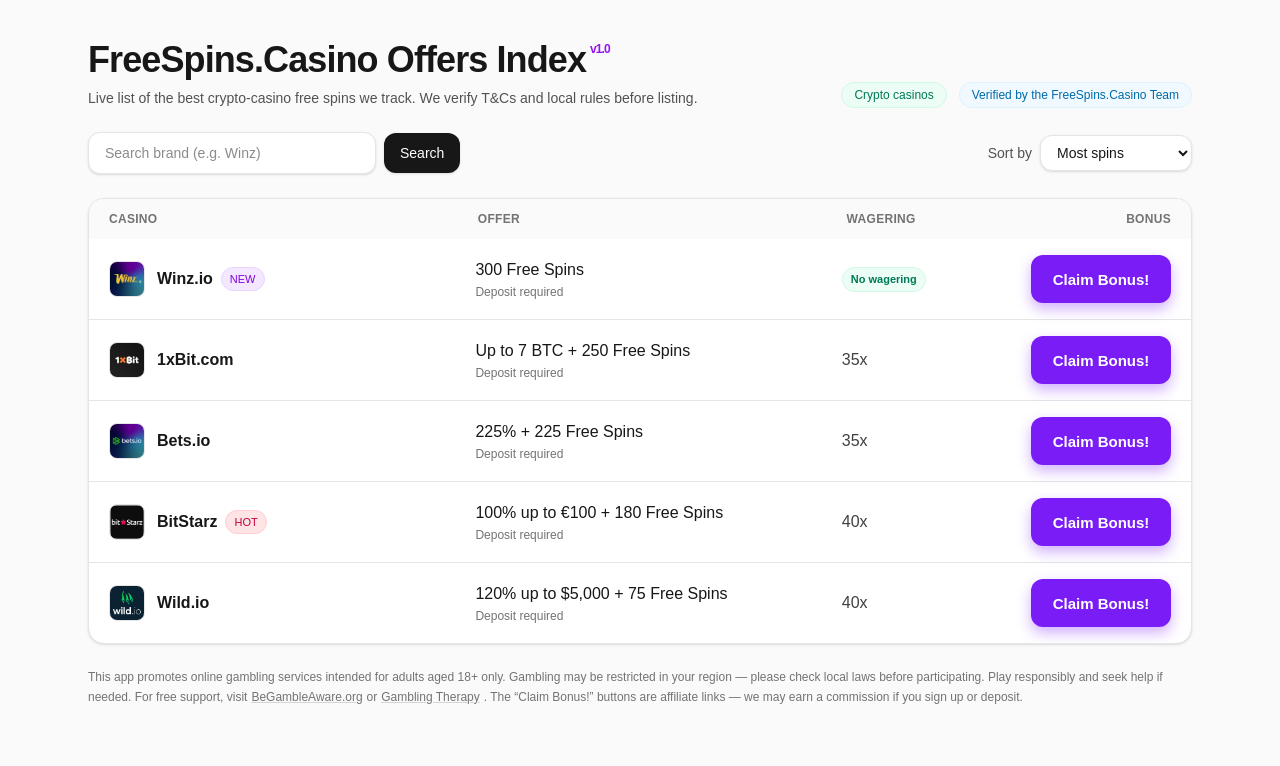
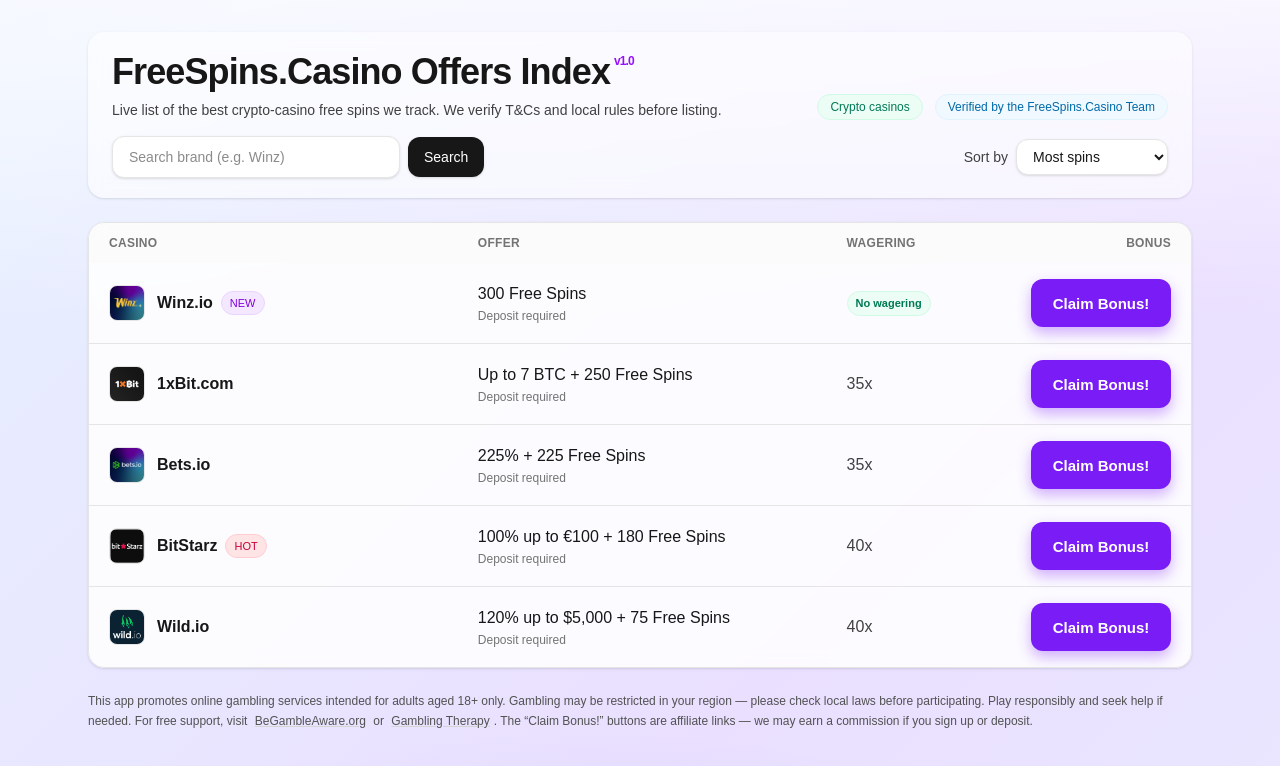
Before and after one commit to ell-h/freespins, a Next.js app: page / in a window 1280 px wide. Shown: the top 766 px of the page. Built offline with nearby package versions, Linux system fonts and the light colour scheme.

Commit message:
Add casino tag filters and animated gradient background

```diff
--- a/src/app/page.tsx
+++ b/src/app/page.tsx
@@ -4,26 +4,56 @@
 import { useMemo, useState, useEffect } from "react";
 
 /* ---------------------------------- TYPES ---------------------------------- */
-
 type SortKey = "spins" | "wager" | "az";
+type Tag = "crypto" | "verified";
 
 interface TelegramWebApp {
   ready: () => void;
   expand: () => void;
   setHeaderColor: (colorKey: string) => void;
-  openLink?: (url: string) => void;
+}
+declare global {
+  interface Window { Telegram?: { WebApp?: TelegramWebApp }; }
 }
 
-declare global {
-  interface Window {
-    Telegram?: {
-      WebApp?: TelegramWebApp;
+/* ---------------------------------- TAGS UI HELPERS ---------------------------------- */
+const TAG_LABEL: Record<Tag, string> = {
+  crypto: "Crypto casinos",
+  verified: "Verified by the FreeSpins.Casino Team",
 };
-  }
+
+function TagChip({
+  tag,
+  active,
+  onClick,
+}: {
+  tag: Tag;
+  active: boolean;
+  onClick: (t: Tag) => void;
+}) {
+  const base =
+    "inline-flex items-center rounded-full border text-xs font-medium px-3 py-1 transition";
+  const activeCls =
+    tag === "crypto"
+      ? "bg-emerald-500 text-white border-emerald-500 shadow-sm"
+      : "bg-sky-500 text-white border-sky-500 shadow-sm";
+  const idleCls =
+    tag === "crypto"
+      ? "bg-emerald-50 text-emerald-700 border-emerald-100 hover:bg-emerald-100"
+      : "bg-sky-50 text-sky-700 border-sky-100 hover:bg-sky-100";
+  return (
+    <button
+      type="button"
+      aria-pressed={active}
+      onClick={() => onClick(tag)}
+      className={`${base} ${active ? activeCls : idleCls}`}
+    >
+      {TAG_LABEL[tag]}
+    </button>
+  );
 }
 
 /* ---------------------------------- DATA ---------------------------------- */
-
 type CasinoOffer = {
   id: string;
   brand: string;
@@ -34,6 +64,7 @@
   logo: string;
   pill?: "NEW" | "HOT";
   note?: string;
+  tags: Tag[]; // NEW
 };
 
 const OFFERS: CasinoOffer[] = [
@@ -47,6 +78,7 @@
     pill: "NEW",
     spins: 300,
     note: "Deposit required",
+    tags: ["crypto", "verified"],
   },
   {
     id: "bitstarz",
@@ -58,6 +90,7 @@
     pill: "HOT",
     spins: 180,
     note: "Deposit required",
+    tags: ["crypto", "verified"],
   },
   {
     id: "wildio",
@@ -68,6 +101,7 @@
     logo: "/logos/wildio.png",
     spins: 75,
     note: "Deposit required",
+    tags: ["crypto", "verified"],
   },
   {
     id: "betsio",
@@ -78,6 +112,7 @@
     logo: "/logos/betsio.png",
     spins: 225,
     note: "Deposit required",
+    tags: ["crypto", "verified"],
   },
   {
     id: "1xbit",
@@ -88,11 +123,11 @@
     logo: "/logos/1xbit.jpg",
     spins: 250,
     note: "Deposit required",
+    tags: ["crypto"], // not verified
   },
 ];
 
 /* --------------------------------- HELPERS -------------------------------- */
-
 function pillClasses(pill?: CasinoOffer["pill"]) {
   if (pill === "NEW")
     return "text-[11px] px-2 py-[3px] rounded-full bg-purple-100 text-purple-700 border border-purple-200";
@@ -100,7 +135,6 @@
     return "text-[11px] px-2 py-[3px] rounded-full bg-rose-100 text-rose-700 border border-rose-200";
   return "";
 }
-
 function wageringToNumber(w: string) {
   if (!w) return Number.POSITIVE_INFINITY;
   if (w.toLowerCase().includes("no")) return 0;
@@ -109,75 +143,93 @@
 }
 
 /* -------------------------------- COMPONENT -------------------------------- */
-
 export default function Home() {
   useEffect(() => {
     const tg = window.Telegram?.WebApp;
-    if (!tg) return; // safe if opened in a normal browser
-    tg.ready();
-    tg.expand();
-    tg.setHeaderColor("secondary_bg_color");
-
-    // Match Telegram theme background to avoid “framed” look
-    document.body.style.backgroundColor = "var(--tg-theme-bg-color)";
+    tg?.ready();
+    tg?.expand();
+    tg?.setHeaderColor("secondary_bg_color");
   }, []);
 
   const [query, setQuery] = useState("");
   const [sortBy, setSortBy] = useState<SortKey>("spins");
+  const [activeTags, setActiveTags] = useState<Set<Tag>>(new Set()); // NEW
+
+  const toggleTag = (t: Tag) =>
+    setActiveTags((prev) => {
+      const n = new Set(prev);
+      n.has(t) ? n.delete(t) : n.add(t);
+      return n;
+    });
 
   const filtered = useMemo(() => {
     const q = query.trim().toLowerCase();
-    let rows = OFFERS.filter((o) =>
-      q ? o.brand.toLowerCase().includes(q) : true
-    );
-    if (sortBy === "spins") {
-      rows = [...rows].sort((a, b) => b.spins - a.spins);
-    } else if (sortBy === "wager") {
-      rows = [...rows].sort(
-        (a, b) => wageringToNumber(a.wagering) - wageringToNumber(b.wagering)
-      );
-    } else {
-      rows = [...rows].sort((a, b) => a.brand.localeCompare(b.brand));
+    let rows = OFFERS.filter((o) => (q ? o.brand.toLowerCase().includes(q) : true));
+
+    // Tag filter: if any tags are active, include offers that have ALL of them
+    if (activeTags.size > 0) {
+      rows = rows.filter((o) => [...activeTags].every((t) => o.tags.includes(t)));
     }
+
+    // Sort
+    if (sortBy === "spins") rows = [...rows].sort((a, b) => b.spins - a.spins);
+    else if (sortBy === "wager")
+      rows = [...rows].sort((a, b) => wageringToNumber(a.wagering) - wageringToNumber(b.wagering));
+    else rows = [...rows].sort((a, b) => a.brand.localeCompare(b.brand));
+
     return rows;
-  }, [query, sortBy]);
-
-  const openBonus = (url: string) => {
-    const tg = window.Telegram?.WebApp;
-    if (tg?.openLink) tg.openLink(url);
-    else window.open(url, "_blank", "noopener,noreferrer");
-  };
+  }, [query, sortBy, activeTags]);
 
   return (
-    <div className="min-h-screen bg-neutral-50 text-neutral-900">
-      {/* Header */}
-      <header className="mx-auto w-full max-w-6xl px-4 sm:px-6 pt-10">
+    <div className="min-h-screen text-neutral-900 relative">
+      {/* moving light purple/blue bg + top fade (from previous version) */}
+      <style jsx global>{`
+        html, body { height: 100%; }
+        body { background: none; }
+        body::before {
+          content: ""; position: fixed; inset: 0; z-index: -2;
+          background:
+            radial-gradient(900px 500px at 15% 10%, rgba(138,58,255,.20), transparent 60%),
+            radial-gradient(800px 420px at 85% 15%, rgba(99,102,241,.18), transparent 60%),
+            radial-gradient(1000px 520px at 40% 90%, rgba(59,130,246,.14), transparent 60%),
+            linear-gradient(-45deg, #f1eaff, #e7f0ff, #eadfff, #e6f2ff, #f1eaff);
+          background-size: 200% 200%, 200% 200%, 200% 200%, 300% 300%;
+          animation: float1 22s ease-in-out infinite, float2 28s ease-in-out infinite, float3 26s ease-in-out infinite, sweep 32s linear infinite;
+        }
+        body::after {
+          content: ""; position: fixed; inset: 0 0 60% 0; z-index: -1;
+          background: linear-gradient(to bottom, rgba(255,255,255,.70), rgba(255,255,255,0));
+          pointer-events: none;
+        }
+        @keyframes float1 { 0%{background-position:0% 0%,0% 0%,0% 0%,0% 50%} 50%{background-position:70% 50%,10% 40%,30% 60%,100% 50%} 100%{background-position:0% 0%,0% 0%,0% 0%,0% 50%} }
+        @keyframes float2 { 0%{background-position:0% 0%,0% 0%,0% 0%,0% 50%} 50%{background-position:20% 30%,80% 20%,60% 70%,100% 50%} 100%{background-position:0% 0%,0% 0%,0% 0%,0% 50%} }
+        @keyframes float3 { 0%{background-position:0% 0%,0% 0%,0% 0%,0% 50%} 50%{background-position:40% 80%,10% 60%,80% 40%,100% 50%} 100%{background-position:0% 0%,0% 0%,0% 0%,0% 50%} }
+        @keyframes sweep  { 0%{background-position:0% 50%} 50%{background-position:100% 50%} 100%{background-position:0% 50%} }
+      `}</style>
+
+      {/* Header (glass) */}
+      <header className="mx-auto w-full max-w-6xl px-4 sm:px-6 pt-8">
+        <div className="rounded-2xl bg-white/55 backdrop-blur-sm shadow-sm px-4 sm:px-6 py-5">
           <div className="flex flex-col gap-2 sm:flex-row sm:items-end sm:justify-between">
             <div>
               <h1 className="text-3xl sm:text-4xl font-extrabold tracking-tight text-neutral-900">
                 FreeSpins.Casino Offers Index
-              <sup className="align-super text-xs font-semibold text-purple-600 ml-1">
-                v1.0
-              </sup>
+                <sup className="align-super text-xs font-semibold text-purple-600 ml-1">v1.0</sup>
               </h1>
-            <p className="mt-2 text-sm text-neutral-600">
-              Live list of the best crypto-casino free spins we track. We verify
-              T&Cs and local rules before listing.
+              <p className="mt-2 text-sm text-neutral-700">
+                Live list of the best crypto-casino free spins we track. We verify T&Cs and local rules before listing.
               </p>
             </div>
 
+            {/* CLICKABLE TAG CHIPS */}
             <div className="flex items-center gap-3">
-            <span className="inline-flex items-center rounded-full bg-emerald-50 text-emerald-700 text-xs font-medium px-3 py-1 border border-emerald-100">
-              Crypto casinos
-            </span>
-            <span className="inline-flex items-center rounded-full bg-sky-50 text-sky-700 text-xs font-medium px-3 py-1 border border-sky-100">
-              Verified by the FreeSpins.Casino Team
-            </span>
+              <TagChip tag="crypto" active={activeTags.has("crypto")} onClick={toggleTag} />
+              <TagChip tag="verified" active={activeTags.has("verified")} onClick={toggleTag} />
             </div>
           </div>
 
           {/* Search + Sort */}
-        <div className="mt-6 flex flex-col gap-3 sm:flex-row sm:items-center sm:justify-between">
+          <div className="mt-4 flex flex-col gap-3 sm:flex-row sm:items-center sm:justify-between">
             <div className="flex items-center gap-2">
               <div className="relative">
                 <input
@@ -196,7 +248,7 @@
             </div>
 
             <div className="flex items-center gap-2">
-            <label className="text-sm text-neutral-600">Sort by</label>
+              <label className="text-sm text-neutral-700">Sort by</label>
               <select
                 className="rounded-xl border border-neutral-200 bg-white px-3 py-2 text-sm shadow-sm outline-none focus:ring-4 focus:ring-purple-100 focus:border-purple-300"
                 value={sortBy}
@@ -208,77 +260,53 @@
               </select>
             </div>
           </div>
+        </div>
       </header>
 
       {/* Table */}
       <main className="mx-auto w-full max-w-6xl px-4 sm:px-6 pt-6 pb-16">
-        <div className="overflow-hidden rounded-2xl border border-neutral-200 bg-white shadow-sm">
-          {/* Header row hidden on mobile */}
-          <div className="hidden sm:grid sm:grid-cols-[2fr_2fr_1fr_140px] items-center px-5 py-3 text-xs font-semibold uppercase tracking-wide text-neutral-500 bg-neutral-50">
-            <div>Casino</div>
-            <div>Offer</div>
-            <div>Wagering</div>
-            <div className="text-right">Bonus</div>
+        <div className="overflow-hidden rounded-2xl border border-neutral-200 bg-white/85 backdrop-blur-sm shadow-sm">
+          <div className="grid grid-cols-[2fr_2fr_1fr_140px] items-center px-5 py-3 text-xs font-semibold uppercase tracking-wide text-neutral-500 bg-neutral-50/60">
+            <div>Casino</div><div>Offer</div><div>Wagering</div><div className="text-right">Bonus</div>
           </div>
 
           <ul className="divide-y divide-neutral-200">
             {filtered.map((o) => (
-              <li
-                key={o.id}
-                className="grid grid-cols-1 gap-3 sm:grid-cols-[2fr_2fr_1fr_140px] items-center px-5 py-4"
-              >
-                {/* Brand + logo */}
+              <li key={o.id} className="grid grid-cols-[2fr_2fr_1fr_140px] items-center px-5 py-4">
                 <div className="flex items-center gap-3">
                   <div className="relative h-9 w-9 overflow-hidden rounded-lg border border-neutral-200 bg-white">
-                    <Image
-                      src={o.logo}
-                      alt={`${o.brand} logo`}
-                      fill
-                      sizes="36px"
-                      className="object-cover"
-                    />
+                    <Image src={o.logo} alt={`${o.brand} logo`} fill sizes="36px" className="object-cover" />
                   </div>
                   <div className="flex items-center gap-2">
-                    <span className="font-semibold text-neutral-900">
-                      {o.brand}
-                    </span>
-                    {o.pill && (
-                      <span className={pillClasses(o.pill)}>{o.pill}</span>
-                    )}
+                    <span className="font-semibold text-neutral-900">{o.brand}</span>
+                    {o.pill && <span className={pillClasses(o.pill)}>{o.pill}</span>}
                   </div>
                 </div>
 
-                {/* Offer */}
                 <div>
                   <div className="font-medium">{o.offer}</div>
-                  {o.note && (
-                    <div className="text-xs text-neutral-500 mt-0.5">
-                      {o.note}
-                    </div>
-                  )}
+                  {o.note && <div className="text-xs text-neutral-500 mt-0.5">{o.note}</div>}
                 </div>
 
-                {/* Wagering */}
-                <div className="sm:justify-self-start">
+                <div>
                   {o.wagering.toLowerCase().includes("no") ? (
                     <span className="inline-flex items-center rounded-full bg-emerald-50 text-emerald-700 text-[11px] font-semibold px-2 py-[3px] border border-emerald-100">
                       No wagering
                     </span>
                   ) : (
-                    <span className="text-neutral-700 font-medium">
-                      {o.wagering}
-                    </span>
+                    <span className="text-neutral-700 font-medium">{o.wagering}</span>
                   )}
                 </div>
 
-                {/* Visit */}
-                <div className="sm:text-right">
-                  <button
-                    onClick={() => openBonus(o.link)}
+                <div className="text-right">
+                  <a
+                    href={o.link}
+                    target="_blank"
+                    rel="noopener noreferrer nofollow"
                     className="inline-flex items-center justify-center w-full rounded-xl bg-[#7A1CF6] hover:bg-[#6a15dc] text-white text-[15px] font-extrabold leading-none h-[48px] px-5 shadow-[0_6px_14px_rgba(122,28,246,0.35)] active:scale-[.98] transition text-center"
                   >
                     Claim Bonus!
-                  </button>
+                  </a>
                 </div>
               </li>
             ))}
@@ -291,15 +319,12 @@
           </ul>
         </div>
 
-        {/* Legal / T&Cs */}
-        <p className="mt-6 text-[12px] leading-relaxed text-neutral-500">
-          This app promotes online gambling services intended for adults aged 18+ only.
-          Gambling may be restricted in your region — please check local laws before
-          participating. Play responsibly and seek help if needed. For free support, visit
-          <span className="mx-1 underline decoration-neutral-300">BeGambleAware.org</span>
-          or
-          <span className="mx-1 underline decoration-neutral-300">Gambling Therapy</span>.
-          The “Claim Bonus!” buttons are affiliate links — we may earn a commission if you sign up or deposit.
+        <p className="mt-6 text-[12px] leading-relaxed text-neutral-600">
+          This app promotes online gambling services intended for adults aged 18+ only. Gambling may be restricted in your region — please
+          check local laws before participating. Play responsibly and seek help if needed. For free support, visit{" "}
+          <span className="mx-1 underline decoration-neutral-300">BeGambleAware.org</span> or{" "}
+          <span className="mx-1 underline decoration-neutral-300">Gambling Therapy</span>. The “Claim Bonus!” buttons are affiliate links —
+          we may earn a commission if you sign up or deposit.
         </p>
       </main>
     </div>
```
Lines whose indentation alone changed are shown as unchanged.
